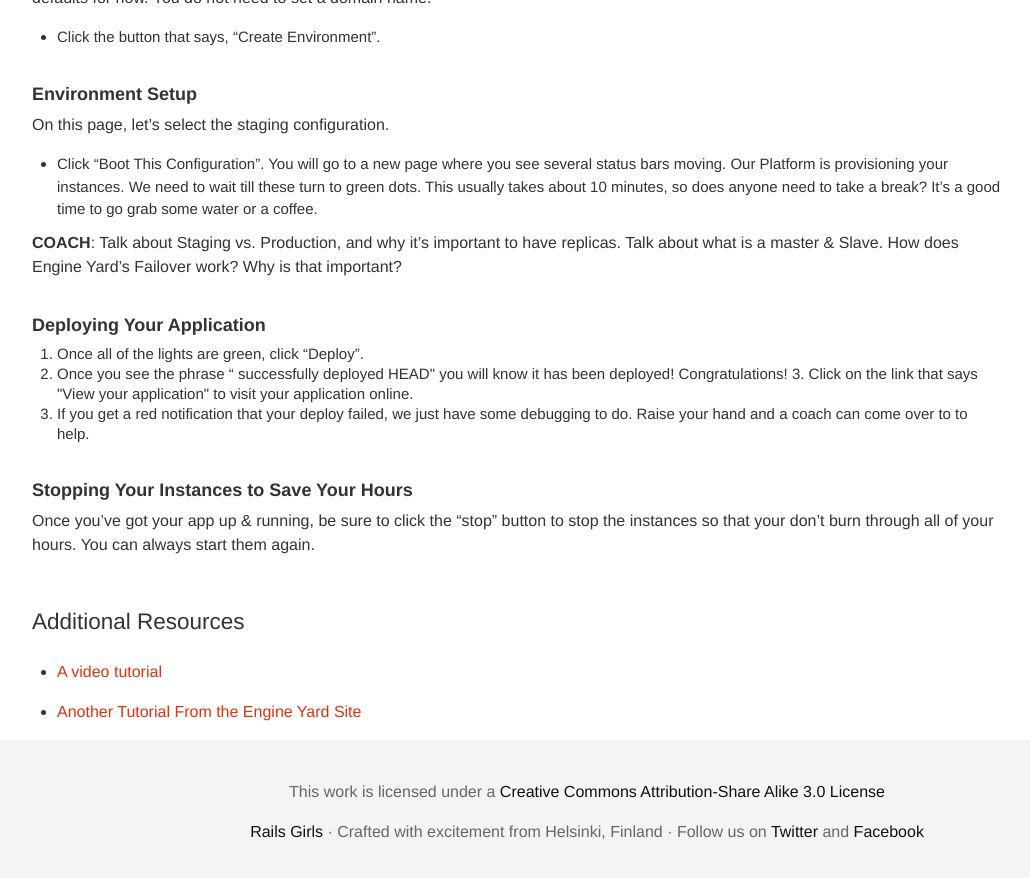
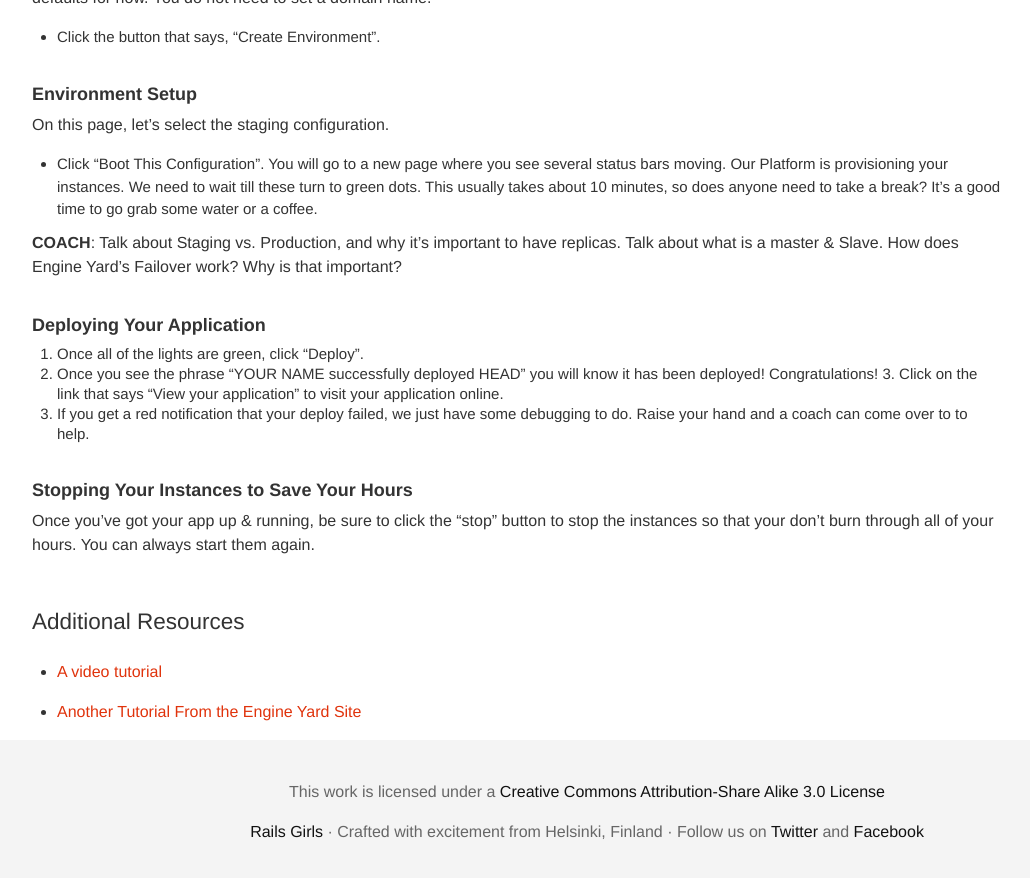
Before and after one commit to railsgirls/guides.railsgirls.com, a Jekyll site: the page built from _posts/2013-05-10-EYDeploy.markdown, in a window 1280 px wide and 900 px high, scrolled down 2070 px. Shown: the top 878 px of the window, without its empty margins (53-1083 px from the left). Built offline with Jekyll 4.4.1, drawn with Linux system fonts in a browser that asks for light colours; nearby versions of some CDN libraries; Markdown is read by kramdown in place of the engine named in the settings.

Commit message:
fixed typo

```diff
--- a/_posts/2013-05-10-EYDeploy.markdown
+++ b/_posts/2013-05-10-EYDeploy.markdown
@@ -90,7 +90,7 @@ __COACH__: Talk about Staging vs. Production, and why it's important to have rep
 #### Deploying Your Application
 
 1.	Once all of the lights are green, click "Deploy".
-2.	Once you see the phrase "<your name> successfully deployed HEAD" you will know it has been deployed! Congratulations! 3.	Click on the link that says "View your application" to visit your application online.
+2.	Once you see the phrase "YOUR NAME successfully deployed HEAD" you will know it has been deployed! Congratulations! 3.	Click on the link that says "View your application" to visit your application online.
 4.	If you get a red notification that your deploy failed, we just have some debugging to do. Raise your hand and a coach can come over to to help.
 
 
```
